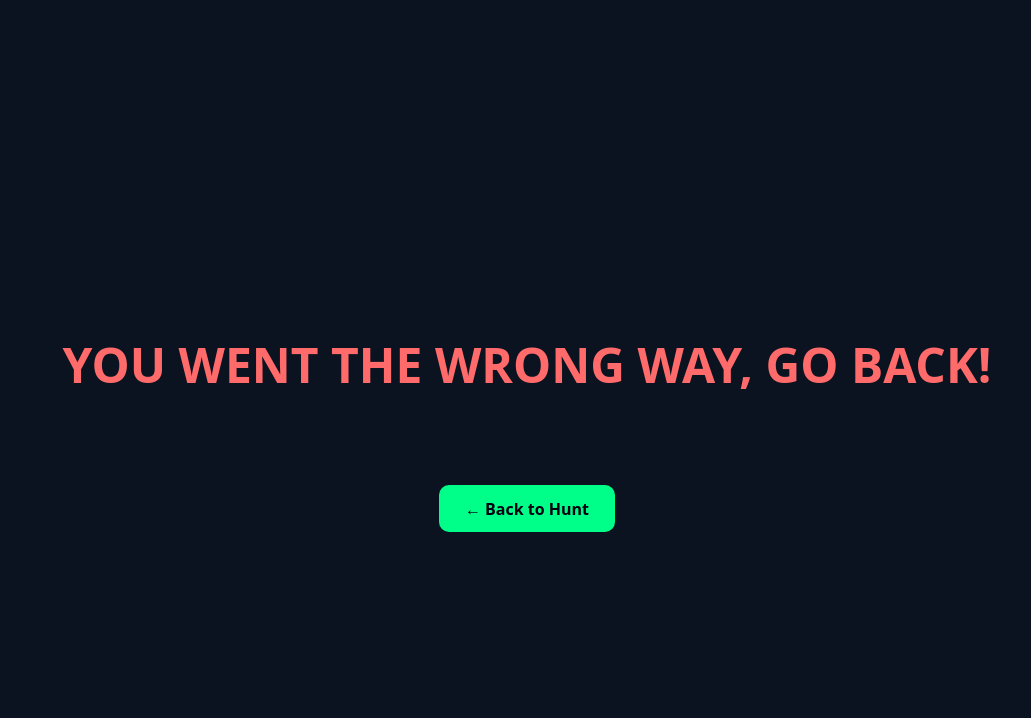
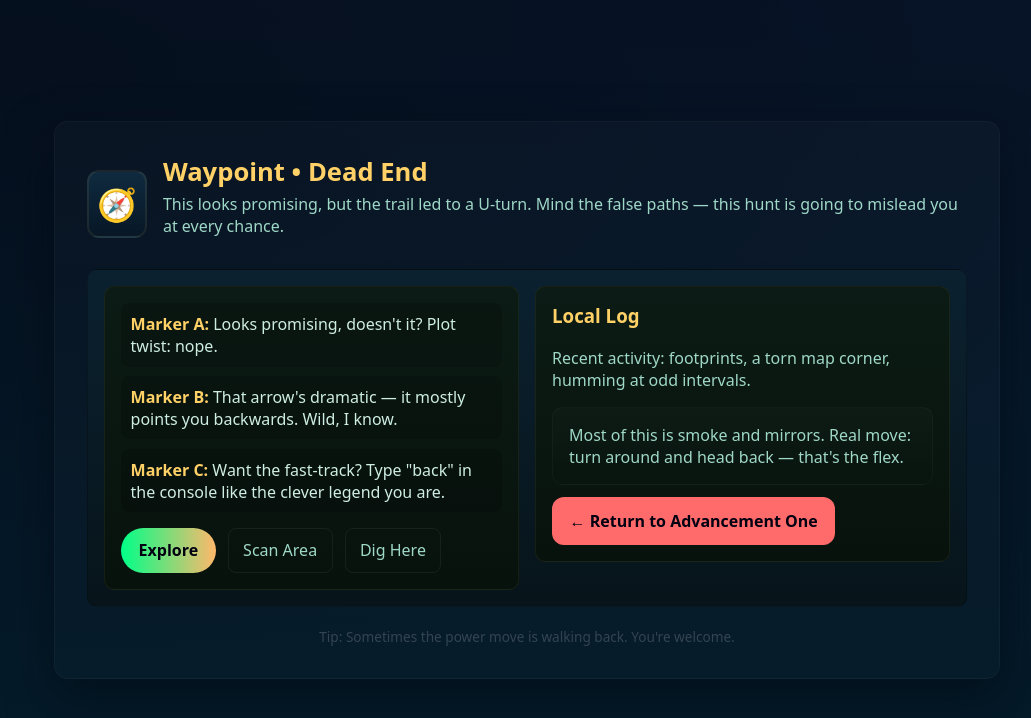
Before and after one commit to finn1817/Dev-Portfolio, a plain HTML site: page begin/Advancement-One/dummy.html in a window 1280 px wide. Shown: the whole page, without its empty margins (113-1144 px from the left). Drawn offline with Linux system fonts and the light colour scheme.

Commit message:
upgrading dummy 1 page!

```diff
--- a/begin/Advancement-One/dummy.html
+++ b/begin/Advancement-One/dummy.html
@@ -3,19 +3,83 @@
 <head>
   <meta charset="utf-8">
   <meta name="viewport" content="width=device-width,initial-scale=1">
-  <title>Wrong Way</title>
+  <title>Waypoint — Dead End</title>
   <style>
-    body{margin:0;background:#0b1220;color:#fff;display:flex;align-items:center;justify-content:center;height:100vh;font-family:system-ui,Segoe UI,Roboto,Arial}
-    h1{font-size:3rem;color:#ff6b6b;text-align:center;padding:2rem}
-    .btn{display:inline-block;margin-top:1.5rem;padding:0.8rem 1.6rem;border-radius:10px;background:#00ff88;color:#001;font-weight:700;text-decoration:none}
+    :root{--bg:#071428;--paper:#0f1720;--ink:#cfeee3;--accent:#ffd166;--muted:#9fd8c7}
+    html,body{height:100%;}
+    body{margin:0;font-family:system-ui,Segoe UI,Roboto,Arial;background:radial-gradient(1200px 600px at 10% 10%, rgba(0,0,0,0.25), transparent),linear-gradient(180deg,#071428 0%,#041b29 100%);color:var(--ink);display:flex;align-items:center;justify-content:center}
+    .wrap{max-width:880px;width:92%;background:linear-gradient(180deg,rgba(255,255,255,0.02),rgba(255,255,255,0.01));border-radius:14px;padding:2rem;border:1px solid rgba(255,255,255,0.03);box-shadow:0 18px 48px rgba(2,10,20,0.6)}
+    .header{display:flex;align-items:center;gap:1rem}
+    .compass{width:64px;height:64px;border-radius:12px;background:linear-gradient(180deg,#0f2a3f,#071726);display:flex;align-items:center;justify-content:center;border:2px solid rgba(255,209,102,0.08)}
+    .compass::after{content:'🧭';font-size:32px}
+    h1{margin:0;font-size:1.6rem;color:var(--accent)}
+    p.lead{margin:0.25rem 0 1rem;color:var(--muted)}
+
+    .map{margin-top:1rem;background:linear-gradient(180deg,#0b2130,#07141a);border-radius:10px;padding:1rem;border:1px solid rgba(0,0,0,0.25);display:flex;gap:1rem}
+    .map .panel{flex:1}
+    .parch{background:linear-gradient(180deg,#0c1b15,#08120d);padding:1rem;border-radius:10px;border:1px solid rgba(255,209,102,0.06)}
+    .clue{background:rgba(0,0,0,0.18);padding:.6rem;border-radius:8px;margin-bottom:.6rem}
+    .clue strong{color:var(--accent)}
+
+    .actions{display:flex;gap:.75rem;flex-wrap:wrap;margin-top:1rem}
+    .btn{background:linear-gradient(90deg,#00ff88,#ffb86b);border:none;padding:.7rem 1.1rem;border-radius:999px;color:#001;font-weight:800;text-decoration:none;cursor:pointer}
+    .ghost{background:transparent;border:1px solid rgba(255,255,255,0.06);color:var(--muted);padding:.6rem .9rem;border-radius:8px;text-decoration:none}
+
+    .notice{margin-top:1rem;padding:1rem;border-radius:10px;background:linear-gradient(180deg,rgba(255,255,255,0.02),transparent);border:1px solid rgba(255,255,255,0.03);color:var(--muted)}
+    .big-return{display:inline-block;margin-top:.75rem;background:#ff6b6b;color:#001;text-decoration:none;font-weight:800;padding:.8rem 1.1rem;border-radius:12px}
+
+    footer{margin-top:1.25rem;text-align:center;color:rgba(255,255,255,0.18);font-size:.85rem}
+
+    /* small responsive tweaks */
+    @media (max-width:600px){.map{flex-direction:column}.header{gap:.6rem}.compass{width:52px;height:52px}}
   </style>
 </head>
 <body>
-  <div>
-    <h1>YOU WENT THE WRONG WAY, GO BACK!</h1>
-    <div style="text-align:center">
-      <a class="btn" href="index.html">← Back to Hunt</a>
+  <div class="wrap">
+    <div class="header">
+      <div class="compass"></div>
+      <div>
+        <h1>Waypoint • Dead End</h1>
+        <p class="lead">This looks promising, but the trail led to a U-turn. Mind the false paths — this hunt is going to mislead you at every chance.</p>
+      </div>
     </div>
+
+    <div class="map">
+      <div class="panel">
+        <div class="parch">
+          <div class="clue"><strong>Marker A:</strong> Looks promising, doesn't it? Plot twist: nope.</div>
+          <div class="clue"><strong>Marker B:</strong> That arrow's dramatic — it mostly points you backwards. Wild, I know.</div>
+          <div class="clue"><strong>Marker C:</strong> Want the fast-track? Type "back" in the console like the clever legend you are.</div>
+          <div class="actions">
+            <a href="#" class="btn" id="exploreBtn">Explore</a>
+            <a href="#" class="ghost" id="scanBtn">Scan Area</a>
+            <a href="#" class="ghost" id="digBtn">Dig Here</a>
+          </div>
+        </div>
+      </div>
+      <div class="panel">
+        <div class="parch">
+          <h3 style="margin-top:0;color:var(--accent)">Local Log</h3>
+          <p style="margin:0;color:var(--muted)">Recent activity: footprints, a torn map corner, humming at odd intervals.</p>
+          <div class="notice">Most of this is smoke and mirrors. Real move: turn around and head back — that's the flex.</div>
+          <a class="big-return" href="index.html">← Return to Advancement One</a>
+        </div>
+      </div>
+    </div>
+
+    <footer>
+      Tip: Sometimes the power move is walking back. You're welcome.
+    </footer>
   </div>
+
+  <script>
+    // Make decoy buttons tease without navigating
+    document.getElementById('exploreBtn').addEventListener('click',e=>{
+      e.preventDefault();
+      alert('You poke around. Nothing but vibes. Nice hustle — now go back.');
+    });
+    document.getElementById('scanBtn').addEventListener('click',e=>{ e.preventDefault(); alert('Scanners pick up ego and disappointment. Try turning back.'); });
+    document.getElementById('digBtn').addEventListener('click',e=>{ e.preventDefault(); alert('You dig. You find dust. Respect. Return to the last page to keep the hunt moving.'); });
+  </script>
 </body>
 </html>
```
